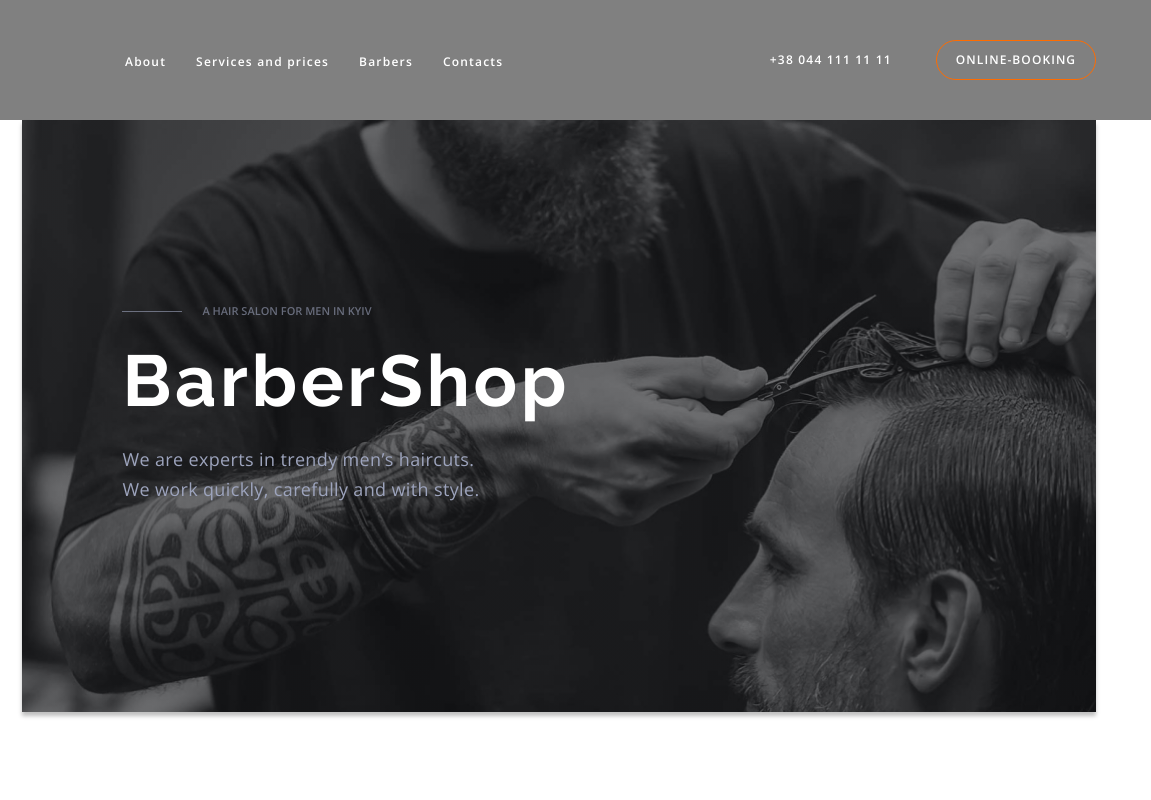
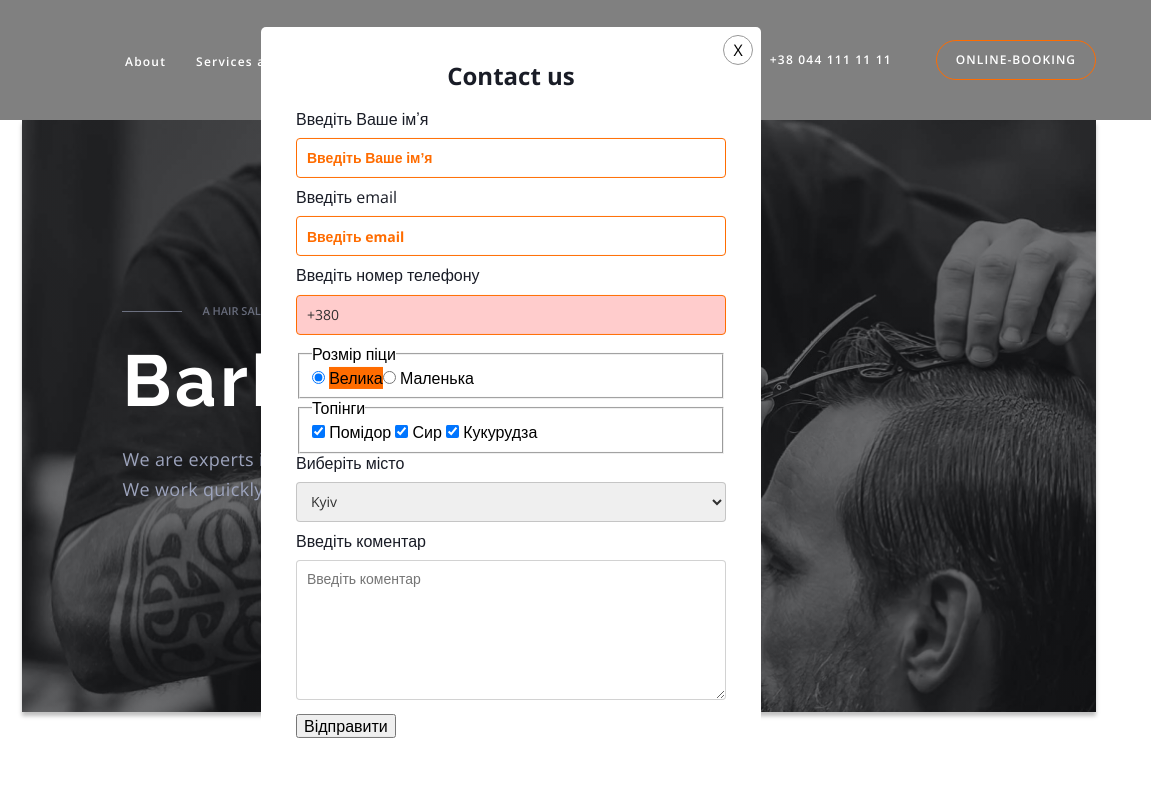
Before and after one commit to yanabarak/fson-74-on, a plain HTML site: page index.html in a window 1280 px wide. Shown: the top 800 px of the page, 129-1280 px from the left. Drawn offline with nearby package versions, Linux system fonts and the light colour scheme.

Commit message:
Modal window + form

```diff
--- a/css/style.css
+++ b/css/style.css
@@ -572,3 +572,94 @@ header .container {
 .footer-links:focus {
   color: var(--accent-color);
 }
+/* modal */
+
+.backdrop.is-hidden .modal {
+  transform: scale(0.5);
+}
+
+.modal {
+  width: 500px;
+  min-height: 500px;
+  background-color: #ffffff;
+  border-radius: 5px;
+  position: absolute;
+  top: 50%;
+  left: 50%;
+  transform: translate(-50%, -50%) scale(1);
+  transition: transform 500ms;
+  padding: 35px;
+}
+
+.modal-close {
+  width: 30px;
+  height: 30px;
+  border-radius: 50%;
+  border: 1px solid #999999;
+  background-color: transparent;
+  display: flex;
+  align-items: center;
+  justify-content: center;
+  position: absolute;
+  top: 8px;
+  right: 8px;
+}
+
+.is-hidden {
+  opacity: 0.5;
+  pointer-events: none;
+  visibility: hidden;
+}
+.modal-heading {
+  font-size: 24px;
+  color: #191c26;
+  text-align: center;
+  font-weight: 700;
+  margin-bottom: 20px;
+}
+.modal-input,
+.modal-select {
+  width: 100%;
+  height: 40px;
+  border: 1px solid rgba(33, 33, 33, 0.2);
+  border-radius: 4px;
+  padding-left: 10px;
+  color: #303030;
+  font-size: 14px;
+}
+.modal-input::placeholder {
+  color: var(--accent-color);
+  font-weight: 700;
+}
+.modal-input:required {
+  border-color: var(--accent-color);
+}
+.modal-input:not(:focus):not(:placeholder-shown):valid {
+  background-color: rgba(0, 255, 0, 0.2);
+}
+.modal-input:not(:focus):not(:placeholder-shown):invalid {
+  background-color: rgba(255, 0, 0, 0.2);
+}
+.modal-input-group {
+  margin-bottom: 10px;
+}
+.modal-input-group label {
+  color: #191c26;
+  display: block;
+  margin-bottom: 10px;
+}
+.modal-text {
+  width: 100%;
+  height: 140px;
+  border: 1px solid rgba(33, 33, 33, 0.2);
+  border-radius: 4px;
+  padding-left: 10px;
+  color: #303030;
+  font-size: 14px;
+  resize: vertical;
+  max-height: 250px;
+  padding: 10px;
+}
+input[type='radio']:checked + label {
+  background-color: var(--accent-color);
+}
--- a/index.html
+++ b/index.html
@@ -73,7 +73,7 @@
                         with
                         clients.
                         Therefore, we are always ready to improve everyone who comes to us!</p>
-                    <button type="button" class="about-btn btn">ONLINE-BOOKING</button>
+                    <button type="button" class="about-btn btn" data-modal-open>ONLINE-BOOKING</button>
                 </div>
             </div>
         </section>
@@ -290,6 +290,66 @@
             </ul>
         </div>
     </footer>
+    <div class="backdrop" data-modal>
+        <div class="modal">
+            <button type="button" class="modal-close" data-modal-close>X</button>
+            <p class="modal-heading">Contact us</p>
+            <form action="">
+                <div class="modal-input-group">
+                    <label for="name">Введіть Ваше імʼя</label>
+                    <input type="text" class="modal-input" placeholder="Введіть Ваше імʼя" name="name" id="name"
+                        required>
+                </div>
+                <div class="modal-input-group"><label for="email">Введіть email</label>
+                    <input type="email" class="modal-input" placeholder="Введіть email" name="email" id="email"
+                        required>
+                </div>
+
+                <div class="modal-input-group"><label for="tel">Введіть номер телефону</label>
+                    <input type="tel" id="tel" class="modal-input" placeholder="+380 (63) 111-11-11"
+                        title="+380 (63) 111-11-11" value="+380" name="tel" required
+                        pattern="[\+]\d{3}\s[\(]\d{2}[\)]\s\d{3}[\-]\d{2}[\-]\d{2}">
+                </div>
+                <fieldset>
+                    <legend>Розмір піци</legend>
+                    <input type="radio" name="size" id="big" value="big" checked>
+                    <label for="big">Велика</label><input type="radio" name="size" id="small" value="small">
+                    <label for="small">Маленька</label>
+
+                </fieldset>
+
+                <fieldset>
+                    <legend>Топінги</legend>
+                    <input type="checkbox" name="toping" id="tomato" value="tomato" checked>
+                    <label for="tomato">Помідор</label>
+
+                    <input type="checkbox" name="toping" id="cheese" value="cheese" checked>
+                    <label for="cheese">Сир</label>
+
+                    <input type="checkbox" name="toping" id="corn" value="corn" checked>
+                    <label for="corn">Кукурудза </label>
+                </fieldset>
+
+
+                <div class="modal-input-group">
+                    <label for="city">Виберіть місто</label>
+                    <select name="city" id="city" class="modal-select">
+                        <option value="Kyiv">Kyiv</option>
+                        <option value="Lviv">Lviv</option>
+                        <option value="Odesa">Odesa</option>
+                    </select>
+                </div>
+
+                <div class="modal-input-group"><label for="comment">Введіть коментар</label>
+                    <textarea name="comment" id="comment" class="modal-text" placeholder="Введіть коментар"></textarea>
+                </div>
+
+                <button type="submit">Відправити</button>
+            </form>
+        </div>
+    </div>
+    <script src="./js/modal.js"></script>
 </body>
+name=Yana&email=test%40test.com&tel=380631111111
 
 </html>
--- /dev/null
+++ b/js/modal.js
@@ -0,0 +1,14 @@
+(() => {
+                const refs = {
+                    openModalBtn: document.querySelector("[data-modal-open]"),
+                    closeModalBtn: document.querySelector("[data-modal-close]"),
+                    modal: document.querySelector("[data-modal]"),
+                };
+
+                refs.openModalBtn.addEventListener("click", toggleModal);
+                refs.closeModalBtn.addEventListener("click", toggleModal);
+
+                function toggleModal() {
+                    refs.modal.classList.toggle("is-hidden");
+                }
+            })();
```
Also changed, not shown: 2 other files.
